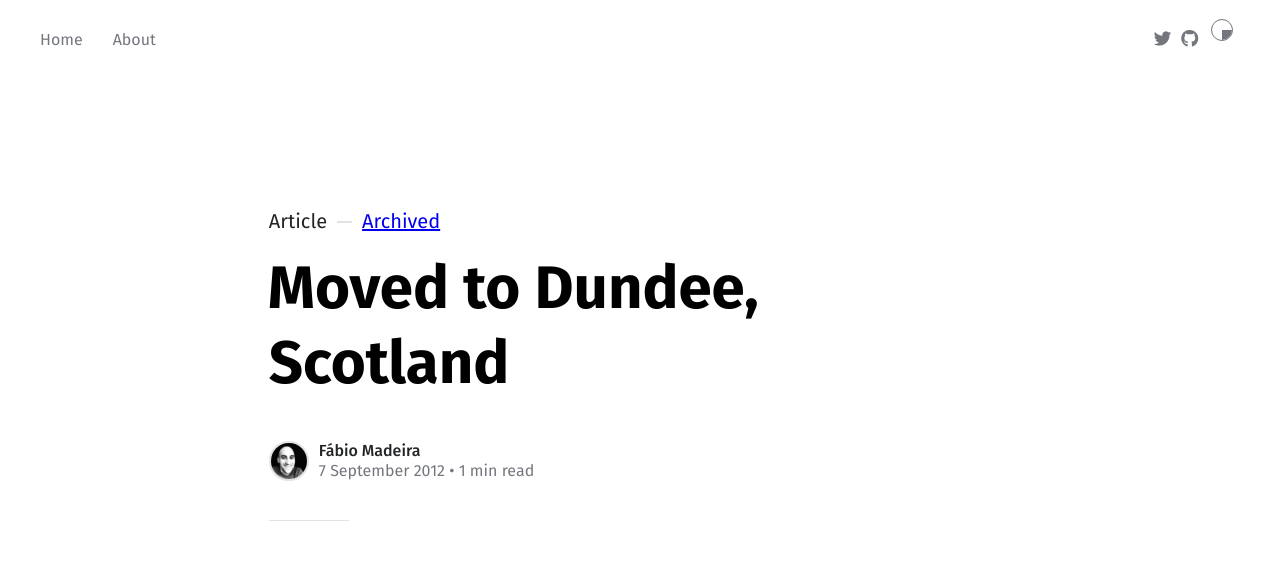
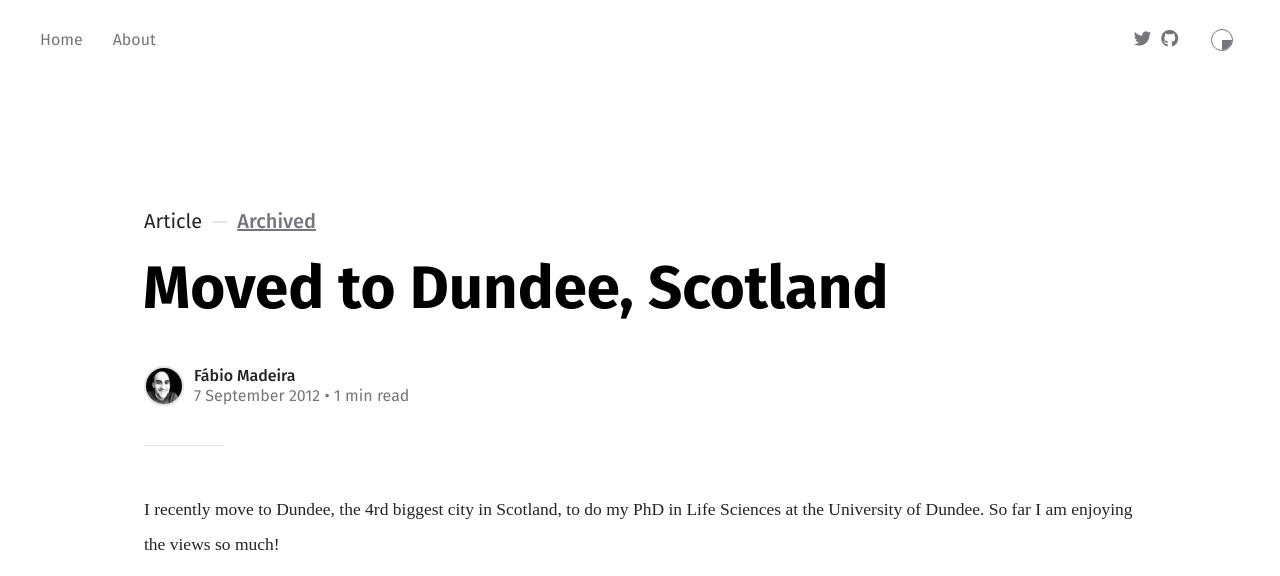
Before and after one commit to biomadeira/biomadeira.github.io, a Jekyll site: the page built from _posts/2012-09-07-moved-to-dundee-scotland.md, in a window 1280 px wide. Shown: the top 576 px of the page. Built offline with Jekyll 4.4.1, drawn with Linux system fonts in a browser that asks for light colours; some web fonts are replaced; grey boxes are pictures that could not be loaded.

Commit message:
WIP Several updates to styling

```diff
--- a/assets/css/style.css
+++ b/assets/css/style.css
@@ -1447,11 +1447,30 @@
     color: var(--color-content-secondary)
 }
 
+.archive .archive-extra {
+    display: block;
+    font-size: 1.75em;
+    line-height: 1.5em;
+    margin: 1rem 0;
+    font-family: var(--font-secondary)
+}
+
+.archive-tags {
+    position: relative;
+    top: 3.5rem;
+}
+
 .archive .archive-links {
     display: block;
     font-size: 2em;
     line-height: 1.5em;
-    margin-top: 1rem
+    margin-top: 1rem;
+
+}
+
+.archive .archive-links a {
+    padding-left: 5px;
+    padding-right: 5px;
 }
 
 .archive .archive-links a span {
@@ -1540,7 +1559,7 @@
 }
 
 .inner {
-    max-width: calc(64rem + 8vw);
+    max-width: calc(80rem + 15vw);
     margin: 0 auto;
     padding: 0 8rem
 }
@@ -1769,6 +1788,11 @@
     font-weight: 500
 }
 
+.nav-header li.active.has-cover a {
+    color: white;
+    font-weight: 500;
+}
+
 @media only screen and (max-width: 640px) {
     .nav-header li.active a {
         color: white
@@ -1844,6 +1868,14 @@
     display: none
 }
 
+.nav-mode {
+    padding: 1rem 0;
+    padding-top: 1rem;
+    padding-right: 0px;
+    padding-bottom: 1rem;
+    padding-left: 2rem;
+}
+
 .image-active .nav-wrapper-control a {
     color: rgba(255, 255, 255, 0.8)
 }
@@ -2058,6 +2090,7 @@
 
 .theme-dark .theme-icon:after {
     left: -25%;
+    top: 0%;
     border-radius: 2rem;
     background: #229
 }
@@ -2175,6 +2208,11 @@
     position: relative;
     margin-left: 3.5rem;
     color: var(--color-content-secondary)
+}
+
+.post-info .post-count a {
+    color: inherit;
+    font-weight: 500
 }
 
 .post-info .post-count:after {
```
